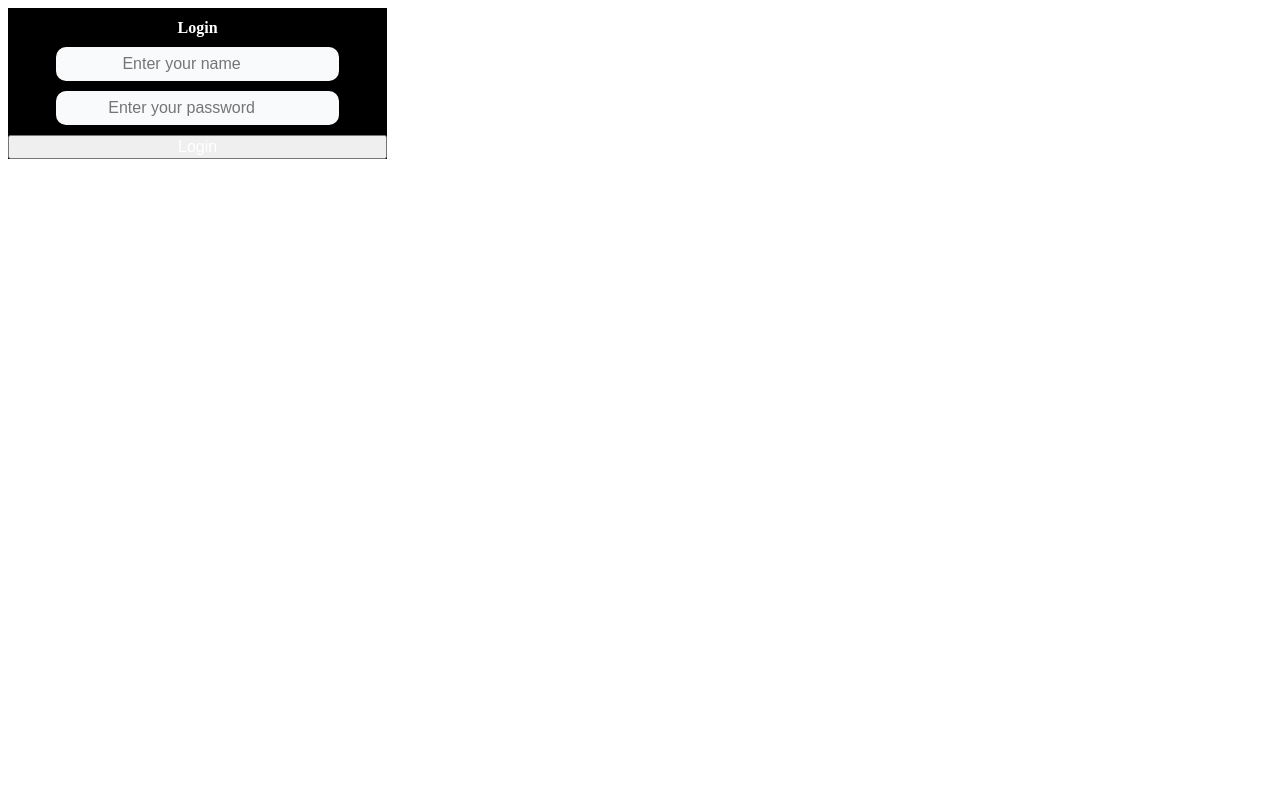
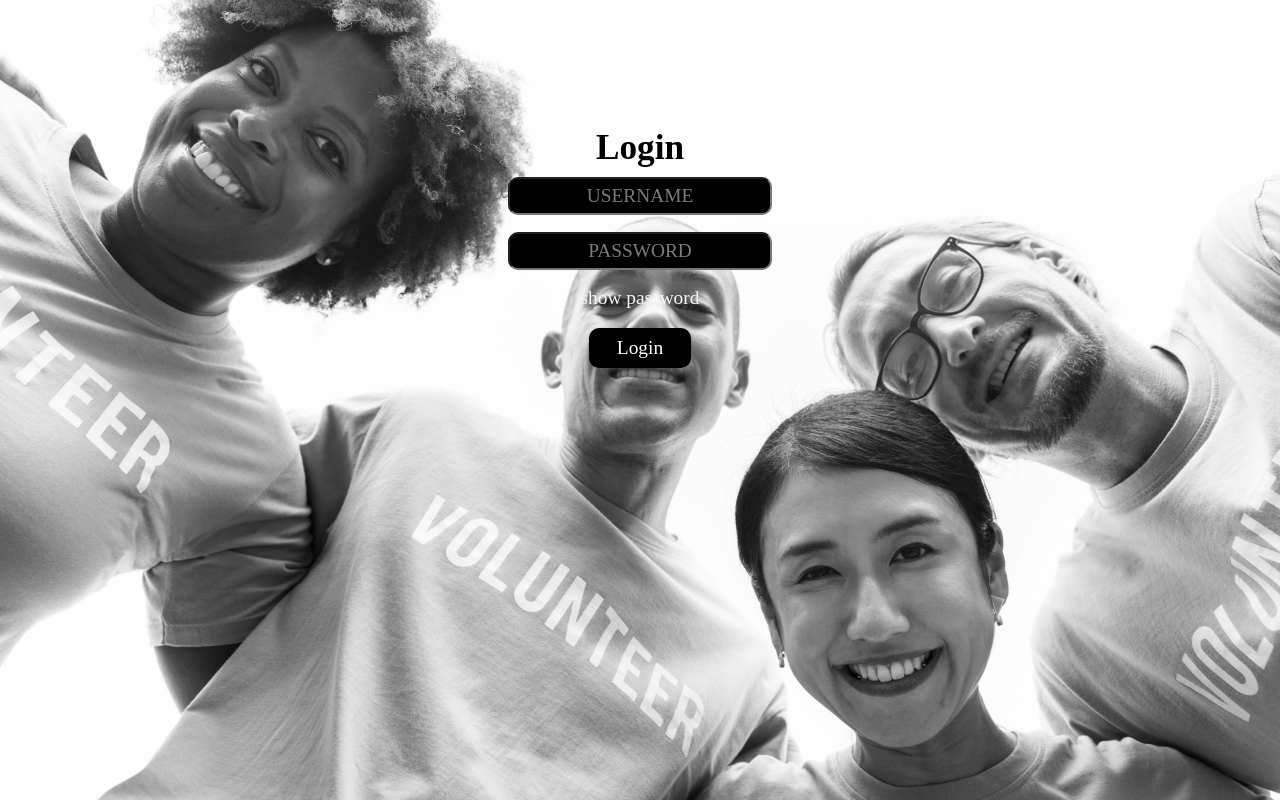
Before and after one commit to MaroSalah02/Prime-Khair, a plain HTML site: page Login/login.html in a window 1280 px wide. Drawn offline with Linux system fonts and the light colour scheme.

Commit message:
Modifications in login and signup!!

```diff
--- a/Login/login.html
+++ b/Login/login.html
@@ -7,14 +7,14 @@
     <link rel="stylesheet" href="style.css">
 </head>
 <body>
-    <!-- <div>
-        <h1 style="text-align: center;">Login page</h1>
-    </div> -->
     <div class="card">
         <h1>Login</h1>
-        <input type="text" placeholder="Enter your name" id="name">
-        <input type="password" placeholder="Enter your password" id="password">
-        <button>Login</button>
+        <input type="text" placeholder="USERNAME" id="name">
+        <input type="password" placeholder="PASSWORD" id="password">
+        <div class="container">
+            <button id="Login">Login</button>
+            <button id="show">show password</button>
+        </div>
     </div>
     <script src="script.js"></script>
 </body>
--- a/Login/script.js
+++ b/Login/script.js
@@ -0,0 +1,13 @@
+let show_password = document.getElementById("show");
+let input_password = document.getElementById("password");
+
+show_password.addEventListener('click',function() {
+    if(input_password.type == 'password'){
+        input_password.type = 'text';
+        show_password.innerText = 'hide password'
+    }
+    else {
+        input_password.type = 'password';
+        show_password.innerText = 'show password'
+    }
+});
--- a/Login/style.css
+++ b/Login/style.css
@@ -1,36 +1,70 @@
 *{
-    box-sizing: 0;
+    margin: 0;
+    padding: 0;
     color: white;
     text-align: center;
-    font-size: medium;
+    font-family: "poppins";
+    font-size: 1.1rem;
 }
-.card{
-    width: 30%;
+html {
+    scroll-behavior: smooth;
+}
+body {
+    background: url('../icons/login.jpg') no-repeat center center fixed;
+    background-size: cover;
+}
+h1 {
+    font-size: 2rem;
+    color: black;
+}
+.card {
+    background: transparent;
+    height: 30vh;
+    width: 40%;
     display: flex;
     flex-direction: column;
+    margin: auto;
+    margin-top: 10%;
+}
+.card input {
+    width: 50%;
+    height: 30px;
+    padding: 2px;
+    border-radius: 10px;
+    outline: none;
+    transition: .5s ease;
+    margin: auto;
     background-color: black;
 }
-.card input {
-    width: 40%;
-    height: 30px;
-    line-height: 30px;
-    padding: 0 5rem;
-    padding-left: 3rem;
+.card input::placeholder {
+    color: whitesmoke;
+    opacity: 0.5;
+}
+.card button {
+    width: 20%;
+    height: 5vh;
+    margin: auto;
+    background-color: black;
     border: 2px solid transparent;
+    cursor: pointer;
     border-radius: 10px;
+    transition: .5s ease;
+    padding: 2px;
+}
+.container {
+    display: flex;
+    align-items: center;
+    justify-content: center;
+    flex-direction: column-reverse;
+    gap: 10px;
+}
+.container #show {
+    color: whitesmoke;
+    width: 30%;
+    background: transparent;
+}
+.container #login:hover {
     outline: none;
-    background-color: #f8fafc;
-    color: #0d0c22;
-    transition: .5s ease;
-    margin: auto;
-    margin-bottom: 10px;
+    background-color: green;
+    color: black;
 }
-.input::placeholder {
-    color: #94a3b8;
-}
-.input:focus, input:hover {
-    outline: none;
-    border-color: green;
-    background-color: #fff;
-    box-shadow: 0 0 0 5px rgb(129 140 248 / 30%);
-}
```
Also changed, not shown: Main page/index.html (+11 -2 lines), Signup/script.js (+20 -0 lines), Signup/signup.html (+2 -1 lines), icons/login.jpg (renamed from icons/wallpaperflare.com_wallpaper.jpg).
